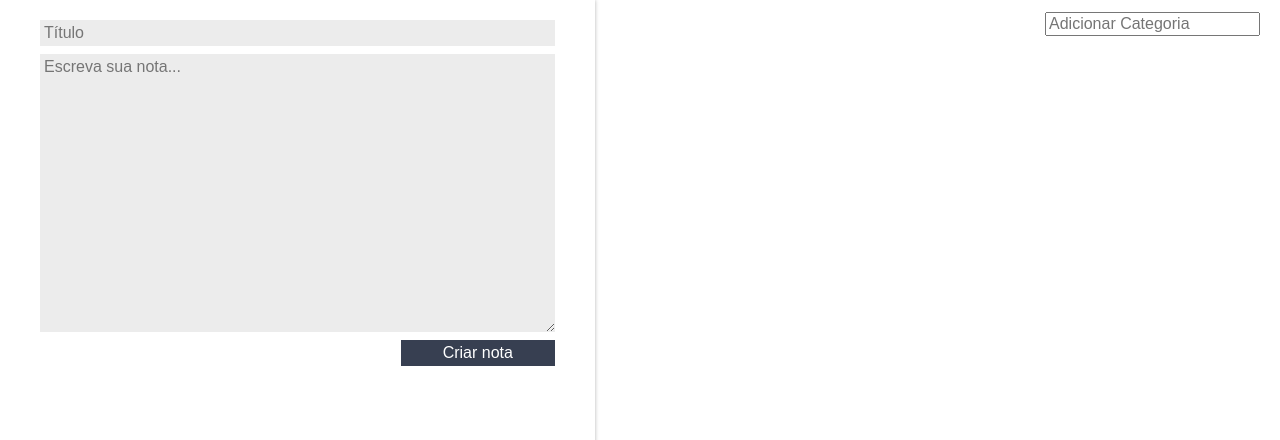
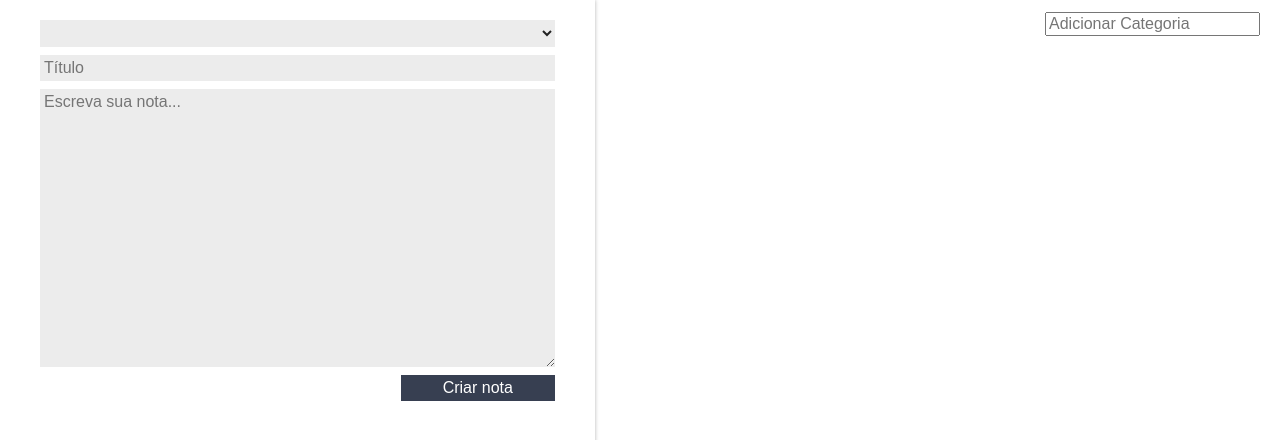
Before and after one commit to BarbaraPSousa/react-conhecendo-biblioteca, a React (Create React App) app: page / in a window 1280 px wide. Shown: the top 440 px of the page. Built offline with nearby package versions, Linux system fonts and the light colour scheme.

Commit message:
Criando Categoria

```diff
--- a/src/App.js
+++ b/src/App.js
@@ -42,6 +42,7 @@ class App extends Component {
     return (
       <section className="conteudo">
         <Formulario
+          categorias={this.state.categorias}
           criarNota={this.criaNota.bind(this)} //<!--props custumizados(injeção de depedência)-->
         />
         <main className="conteudo-principal">
--- a/src/components/FormularioCadastro/FormularioCadastro.jsx
+++ b/src/components/FormularioCadastro/FormularioCadastro.jsx
@@ -29,7 +29,13 @@ class Formulario extends Component {
 
   render() {
     return (
-      <form className="form-cadastro" onSubmit={this._criarNota.bind(this)}>
+      <form className="form-cadastro"
+      onSubmit={this._criarNota.bind(this)}>
+        <select className="form-cadastro_input">
+          {this.props.categorias.map(categoria =>{
+            return <option> {categoria}</option>
+          })}
+        </select>
         <input
           type="text"
           placeholder="Título"
```
